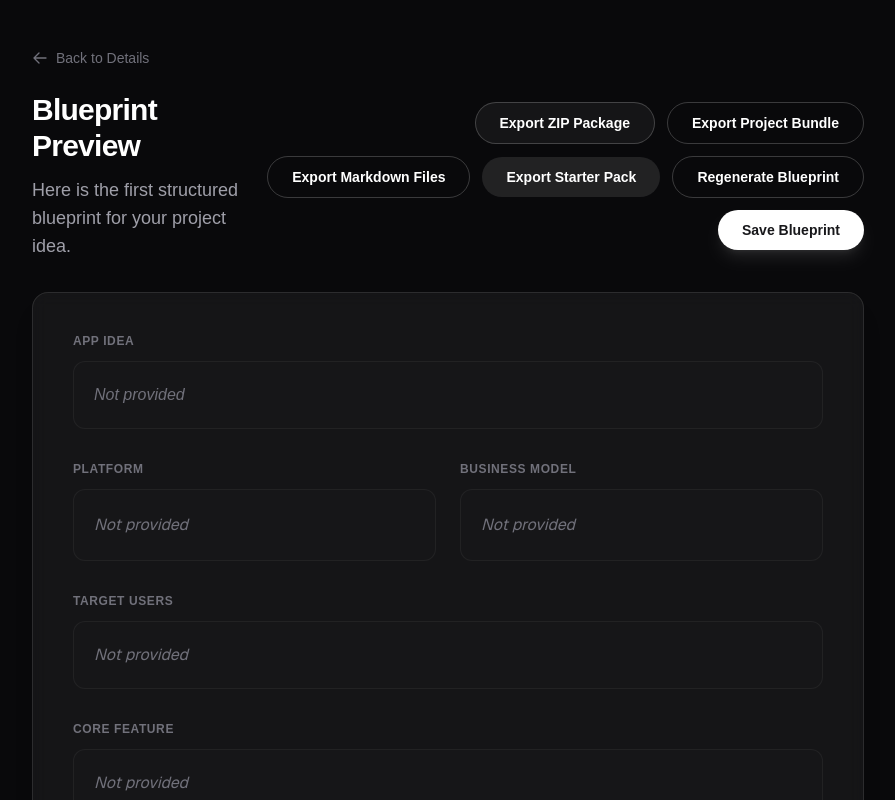
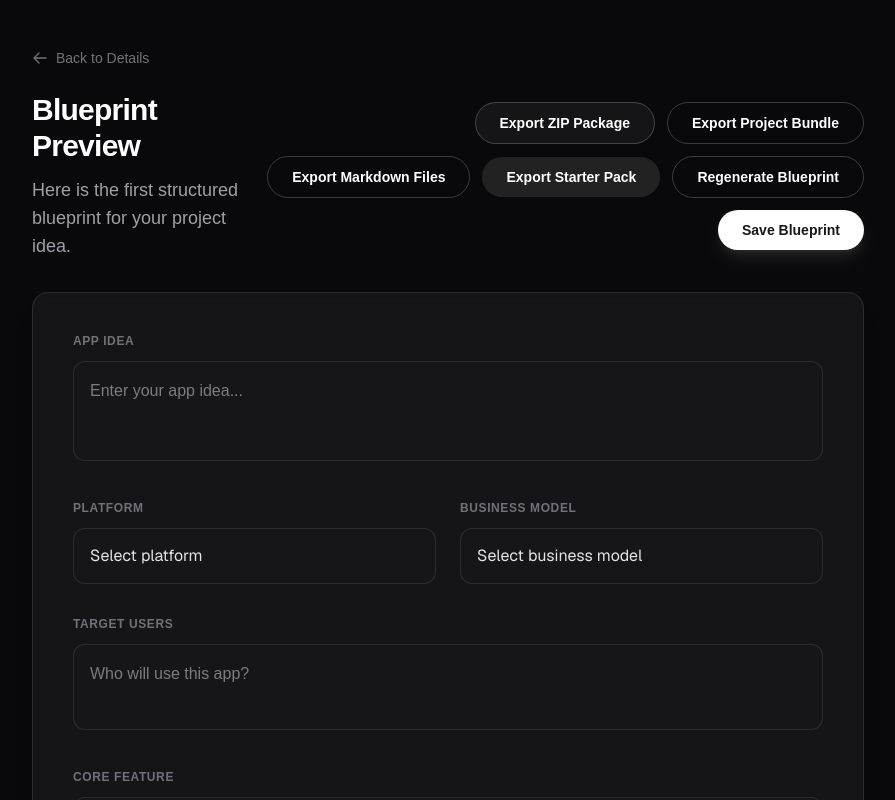
Before and after one commit to Jimmy7610/appforge, a Next.js app: page /project/blueprint in a window 1280 px wide. Shown: the top 800 px of the page, without its empty margins (192-1087 px from the left). Built offline with nearby package versions, Linux system fonts and the light colour scheme.

Commit message:
Make blueprint inputs editable and support live regeneration

```diff
--- a/app/project/blueprint/page.tsx
+++ b/app/project/blueprint/page.tsx
@@ -229,7 +229,7 @@ function BlueprintContent() {
             {/* Header section */}
             <div className="mb-8">
                 <Link
-                    href="/project/new/details"
+                    href={idParam ? "/dashboard" : "/project/new/details"}
                     className="mb-6 inline-flex items-center text-sm font-medium text-zinc-500 hover:text-zinc-300 transition-colors"
                 >
                     <svg xmlns="http://www.w3.org/2000/svg" fill="none" viewBox="0 0 24 24" strokeWidth={2} stroke="currentColor" className="mr-2 h-4 w-4">
@@ -290,55 +290,74 @@ function BlueprintContent() {
             {/* User Input Summary Card */}
             <div className="mb-8 rounded-2xl border border-white/10 bg-white/5 p-6 shadow-xl backdrop-blur-sm sm:p-10">
                 <div className="space-y-8">
+                    {idParam && (
+                        <div className="rounded-xl bg-blue-500/10 border border-blue-500/20 p-4 text-sm text-blue-200">
+                            You are editing a saved project preview. Saving will create a new blueprint entry.
+                        </div>
+                    )}
                     {/* App Idea Section */}
                     <div>
-                        <h3 className="text-xs font-semibold uppercase tracking-wider text-zinc-500 mb-3">App Idea</h3>
-                        <div className="rounded-xl bg-zinc-900/50 p-5 border border-white/5">
-                            <p className="text-zinc-200 leading-relaxed">
-                                {idea || <span className="text-zinc-500 italic">Not provided</span>}
-                            </p>
-                        </div>
+                        <h3 className="text-xs font-semibold uppercase tracking-wider text-zinc-500 mb-3 block">App Idea</h3>
+                        <textarea
+                            value={idea || ""}
+                            onChange={(e) => setIdea(e.target.value)}
+                            className="w-full rounded-xl bg-zinc-900/50 p-4 border border-white/10 text-zinc-200 leading-relaxed outline-none focus:border-white/30 transition-colors resize-none min-h-[100px]"
+                            placeholder="Enter your app idea..."
+                        />
                     </div>
 
                     {/* Grid for Platform & Business Model */}
                     <div className="grid grid-cols-1 sm:grid-cols-2 gap-6">
                         <div>
-                            <h3 className="text-xs font-semibold uppercase tracking-wider text-zinc-500 mb-3">Platform</h3>
-                            <div className="rounded-xl bg-zinc-900/50 p-5 border border-white/5 flex items-center h-[72px]">
-                                <p className="text-zinc-200 font-medium font-sans">
-                                    {platform ? (displayMap[platform] || platform) : <span className="text-zinc-500 italic font-normal">Not provided</span>}
-                                </p>
-                            </div>
+                            <h3 className="text-xs font-semibold uppercase tracking-wider text-zinc-500 mb-3 block">Platform</h3>
+                            <select
+                                value={platform || ""}
+                                onChange={(e) => setPlatform(e.target.value)}
+                                className="w-full h-[56px] rounded-xl bg-zinc-900/50 px-4 border border-white/10 text-zinc-200 outline-none focus:border-white/30 transition-colors appearance-none font-sans"
+                            >
+                                <option value="" disabled>Select platform</option>
+                                <option value="web">Web App</option>
+                                <option value="mobile">Mobile App</option>
+                                <option value="desktop">Desktop App</option>
+                            </select>
                         </div>
 
                         <div>
-                            <h3 className="text-xs font-semibold uppercase tracking-wider text-zinc-500 mb-3">Business Model</h3>
-                            <div className="rounded-xl bg-zinc-900/50 p-5 border border-white/5 flex items-center h-[72px]">
-                                <p className="text-zinc-200 font-medium font-sans">
-                                    {businessModel ? (displayMap[businessModel] || businessModel) : <span className="text-zinc-500 italic font-normal">Not provided</span>}
-                                </p>
-                            </div>
+                            <h3 className="text-xs font-semibold uppercase tracking-wider text-zinc-500 mb-3 block">Business Model</h3>
+                            <select
+                                value={businessModel || ""}
+                                onChange={(e) => setBusinessModel(e.target.value)}
+                                className="w-full h-[56px] rounded-xl bg-zinc-900/50 px-4 border border-white/10 text-zinc-200 outline-none focus:border-white/30 transition-colors appearance-none font-sans"
+                            >
+                                <option value="" disabled>Select business model</option>
+                                <option value="free">Free Tool</option>
+                                <option value="saas">SaaS</option>
+                                <option value="marketplace">Marketplace</option>
+                                <option value="internal">Internal Tool</option>
+                            </select>
                         </div>
                     </div>
 
                     {/* Target Users */}
                     <div>
-                        <h3 className="text-xs font-semibold uppercase tracking-wider text-zinc-500 mb-3">Target Users</h3>
-                        <div className="rounded-xl bg-zinc-900/50 p-5 border border-white/5">
-                            <p className="text-zinc-200 leading-relaxed font-sans">
-                                {targetUsers || <span className="text-zinc-500 italic">Not provided</span>}
-                            </p>
-                        </div>
+                        <h3 className="text-xs font-semibold uppercase tracking-wider text-zinc-500 mb-3 block">Target Users</h3>
+                        <textarea
+                            value={targetUsers || ""}
+                            onChange={(e) => setTargetUsers(e.target.value)}
+                            className="w-full rounded-xl bg-zinc-900/50 p-4 border border-white/10 text-zinc-200 leading-relaxed outline-none focus:border-white/30 transition-colors resize-none min-h-[80px]"
+                            placeholder="Who will use this app?"
+                        />
                     </div>
 
                     {/* Core Feature */}
                     <div>
-                        <h3 className="text-xs font-semibold uppercase tracking-wider text-zinc-500 mb-3">Core Feature</h3>
-                        <div className="rounded-xl bg-zinc-900/50 p-5 border border-white/5">
-                            <p className="text-zinc-200 leading-relaxed font-sans">
-                                {coreFeature || <span className="text-zinc-500 italic">Not provided</span>}
-                            </p>
-                        </div>
+                        <h3 className="text-xs font-semibold uppercase tracking-wider text-zinc-500 mb-3 block">Core Feature</h3>
+                        <textarea
+                            value={coreFeature || ""}
+                            onChange={(e) => setCoreFeature(e.target.value)}
+                            className="w-full rounded-xl bg-zinc-900/50 p-4 border border-white/10 text-zinc-200 leading-relaxed outline-none focus:border-white/30 transition-colors resize-none min-h-[80px]"
+                            placeholder="What is the main feature?"
+                        />
                     </div>
                 </div>
             </div>
```
